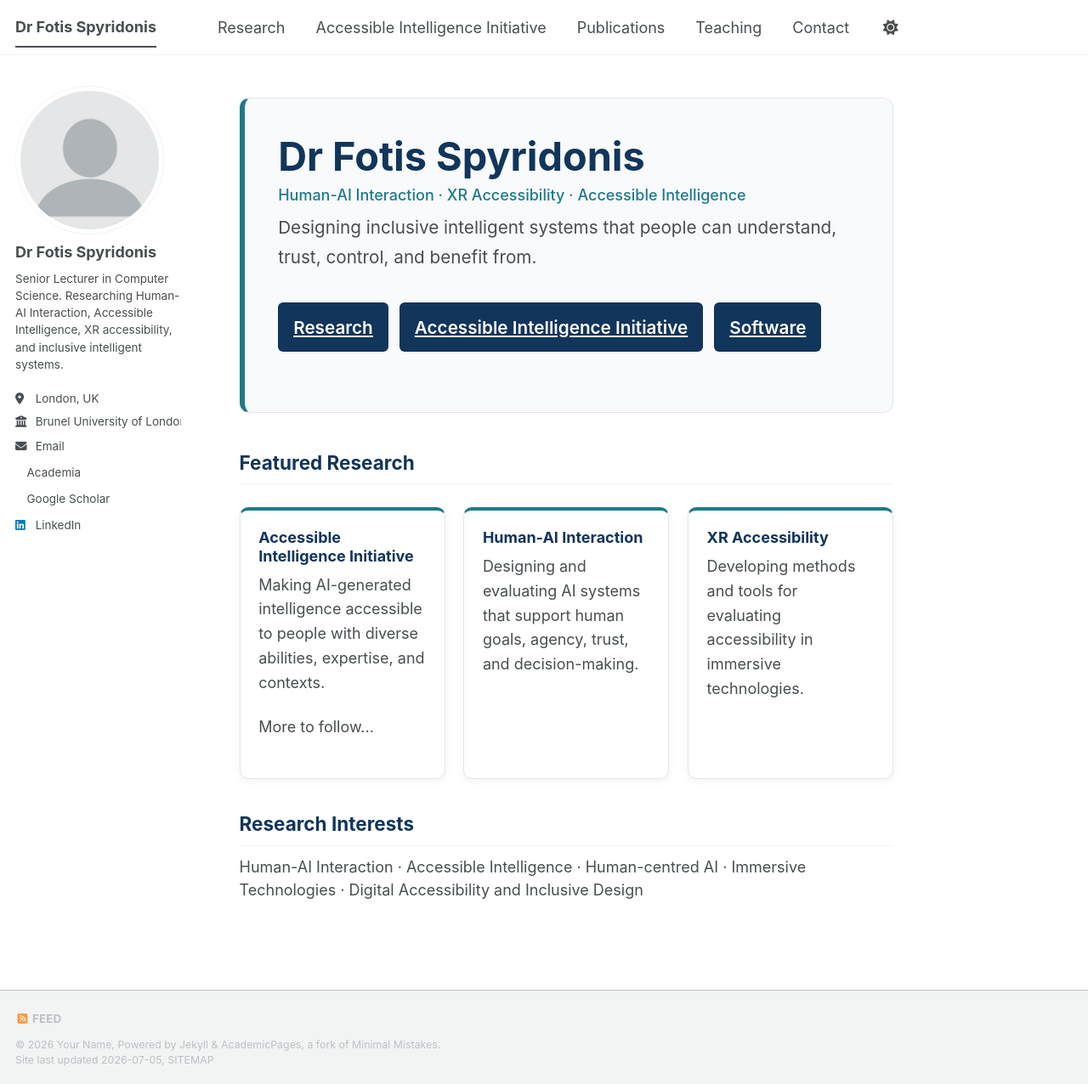
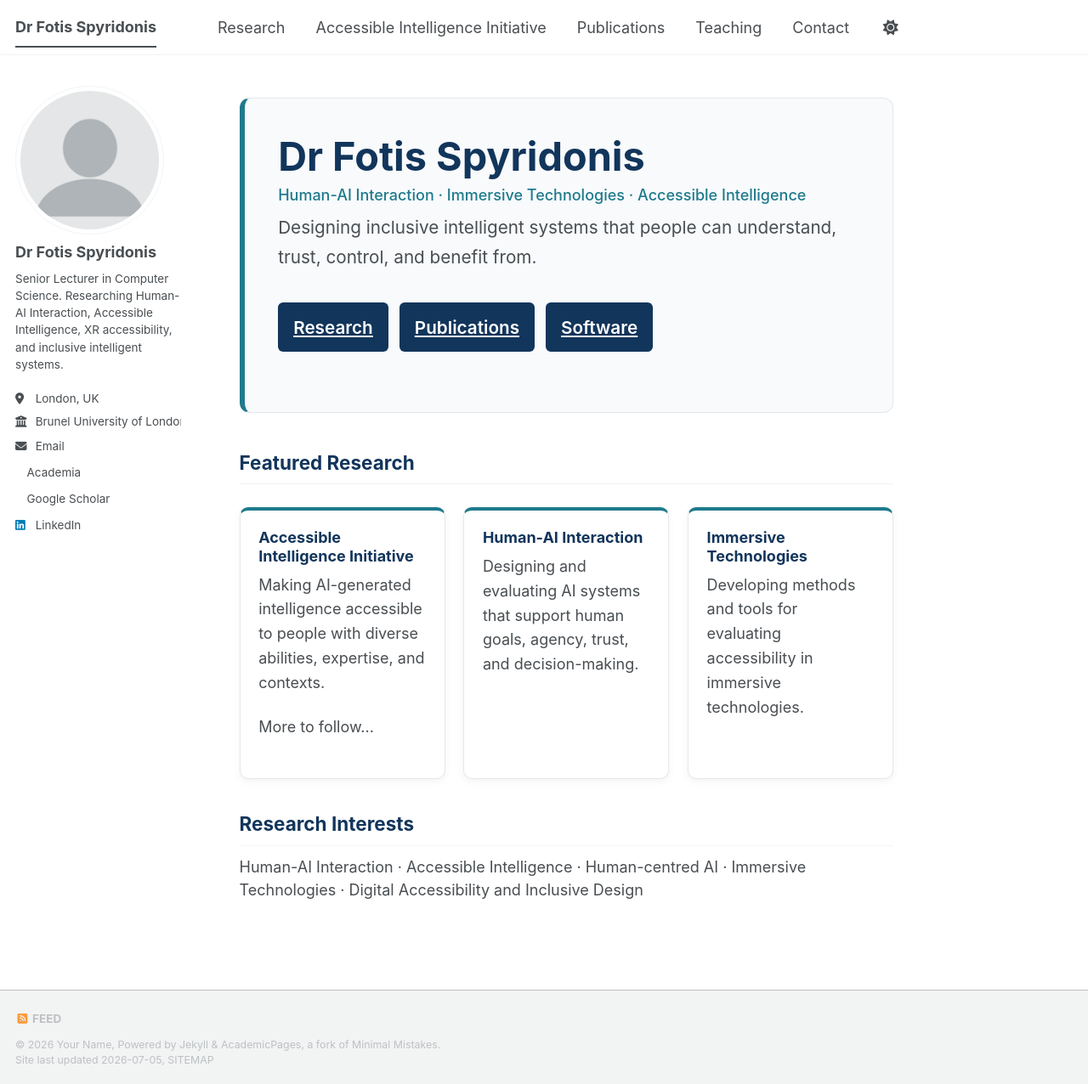
Before and after one commit to fotios-spyridonis/fotios-spyridonis.github.io, a Jekyll site: the page built from _pages/about.md, in a window 1280 px wide and 1276 px high. Shown: the whole window at 85% size. Built offline with Jekyll 4.4.1, drawn with Linux system fonts in a browser that asks for light colours; a style sheet for code colours, icons or effects is not loaded.

Commit message:
Update about.md

```diff
--- a/_pages/about.md
+++ b/_pages/about.md
@@ -8,13 +8,13 @@ author_profile: true
 
 <h1>Dr Fotis Spyridonis</h1>
 
-<h3>Human-AI Interaction · XR Accessibility · Accessible Intelligence</h3>
+<h3>Human-AI Interaction · Immersive Technologies · Accessible Intelligence</h3>
 
 <p>Designing inclusive intelligent systems that people can understand, trust, control, and benefit from.</p>
 
 <p>
 <a class="btn-custom" href="/research/">Research</a>
-<a class="btn-custom" href="/accessible-intelligence/">Accessible Intelligence Initiative</a>
+<a class="btn-custom" href="/accessible-intelligence/">Publications</a>
 <a class="btn-custom" href="/software/">Software</a>
 </p>
 
@@ -36,7 +36,7 @@ author_profile: true
 </div>
 
 <div class="research-card">
-<h3>XR Accessibility</h3>
+<h3>Immersive Technologies</h3>
 <p>Developing methods and tools for evaluating accessibility in immersive technologies.</p>
 </div>
 
```
